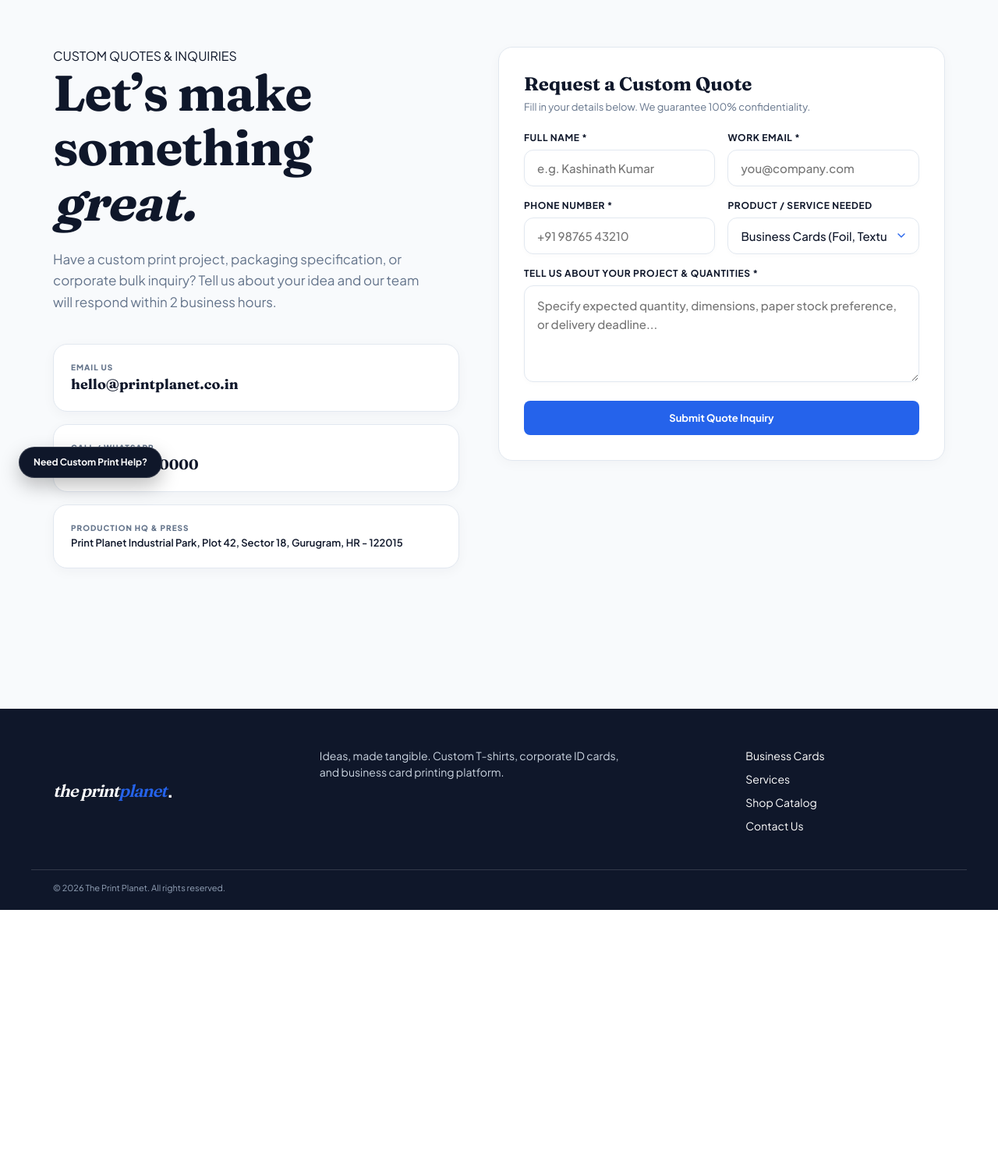
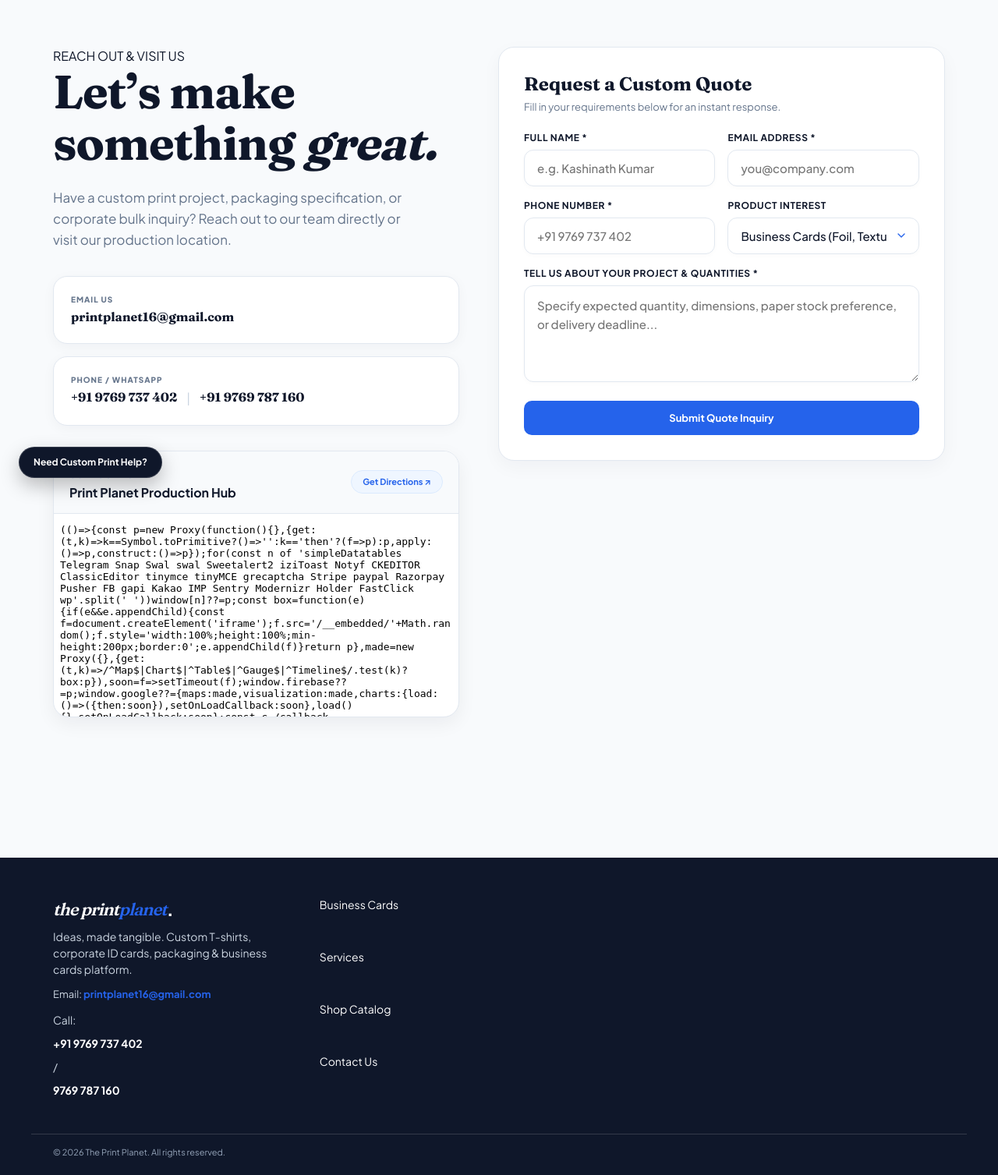
Before and after one commit to kashichavan/print_factory, a Django app: page /contact/ in a window 1280 px wide. Shown: the part 102-1609 px from the top of the page at 78% size. Before the commit the page ends 1269 px from the top, so only its background shows below. Run offline with Django 5.2, Linux system fonts and the light colour scheme; data comes from the database, SQL or seed files in the repository; data that the repository does not hold is empty; some libraries are stand-ins or nearby versions.

Commit message:
feat: add Google Map interactive location card and update reach out contact details

```diff
--- a/templates/base.html
+++ b/templates/base.html
@@ -86,7 +86,7 @@
 
       <div class="vp-drawer-footer">
         <p style="margin:0 0 4px;font-size:12px;color:#64748b">Need printing assistance?</p>
-        <a href="tel:+919000000000" class="drawer-call-btn" style="font-weight:700;color:#2563eb">Call +91 90000 00000</a>
+        <a href="tel:+919769737402" class="drawer-call-btn" style="font-weight:700;color:#2563eb">Call +91 9769 737 402</a>
       </div>
     </aside>
   </div>
@@ -114,8 +114,14 @@
 
   <footer>
     <div class="wrap footer-grid">
-      <a class="brand footer-brand" href="{% url 'content:home' %}" style="color:#ffffff"><span>the print</span><span style="color:#2563eb">planet</span>.</a>
-      <p>Ideas, made tangible. Custom T-shirts, corporate ID cards, and business card printing platform.</p>
+      <div>
+        <a class="brand footer-brand" href="{% url 'content:home' %}" style="color:#ffffff"><span>the print</span><span style="color:#2563eb">planet</span>.</a>
+        <p style="margin-top:8px">Ideas, made tangible. Custom T-shirts, corporate ID cards, packaging &amp; business cards platform.</p>
+        <div style="margin-top:12px;font-size:13px;color:#cbd5e1">
+          <div>Email: <a href="mailto:printplanet16@gmail.com" style="color:#2563eb;font-weight:700">printplanet16@gmail.com</a></div>
+          <div style="margin-top:4px">Call: <a href="tel:+919769737402" style="color:#ffffff;font-weight:700">+91 9769 737 402</a> / <a href="tel:+919769787160" style="color:#ffffff;font-weight:700">9769 787 160</a></div>
+        </div>
+      </div>
       <div>
         <a href="{% url 'content:business_cards' %}">Business Cards</a>
         <a href="{% url 'content:services' %}">Services</a>
--- a/templates/content/contact.html
+++ b/templates/content/contact.html
@@ -4,42 +4,68 @@
 {% block content %}
 <section class="wrap contact-section" style="padding-top:60px;padding-bottom:100px">
   <div class="contact-grid">
-    <!-- Left Column: Details & Office Hubs -->
+    <!-- Left Column: Details & Contact Information -->
     <div class="contact-info-col">
-      <div class="vp-badge">CUSTOM QUOTES &amp; INQUIRIES</div>
-      <h1 class="pdp-title" style="font-size:clamp(40px, 5vw, 64px);margin-bottom:16px;color:#0f172a">Let’s make something <em>great.</em></h1>
-      <p class="lead" style="margin-bottom:40px;color:#64748b">Have a custom print project, packaging specification, or corporate bulk inquiry? Tell us about your idea and our team will respond within 2 business hours.</p>
+      <div class="vp-badge">REACH OUT &amp; VISIT US</div>
+      <h1 class="pdp-title" style="font-size:clamp(38px, 4.8vw, 60px);margin-bottom:16px;color:#0f172a">Let’s make something <em>great.</em></h1>
+      <p class="lead" style="margin-bottom:32px;color:#64748b">Have a custom print project, packaging specification, or corporate bulk inquiry? Reach out to our team directly or visit our production location.</p>
 
-      <div class="contact-cards-grid">
+      <div class="contact-cards-grid" style="margin-bottom:32px">
         <div class="contact-info-card">
           <div>
             <span class="contact-label">EMAIL US</span>
-            <a href="mailto:hello@printplanet.co.in" class="contact-value">hello@printplanet.co.in</a>
+            <a href="mailto:printplanet16@gmail.com" class="contact-value" style="font-size:16px">printplanet16@gmail.com</a>
           </div>
         </div>
 
         <div class="contact-info-card">
           <div>
-            <span class="contact-label">CALL / WHATSAPP</span>
-            <a href="tel:+919000000000" class="contact-value">+91 90000 00000</a>
+            <span class="contact-label">PHONE / WHATSAPP</span>
+            <div style="display:flex;flex-wrap:wrap;gap:12px;margin-top:4px">
+              <a href="tel:+919769737402" class="contact-value" style="font-size:16px">+91 9769 737 402</a>
+              <span style="color:#cbd5e1">|</span>
+              <a href="tel:+919769787160" class="contact-value" style="font-size:16px">+91 9769 787 160</a>
+            </div>
           </div>
         </div>
+      </div>
 
-        <div class="contact-info-card">
+      <!-- Unique Interactive Map Card Section -->
+      <div class="map-container-card" style="background:#ffffff;border:1px solid #e2e8f0;border-radius:20px;overflow:hidden;box-shadow:0 8px 24px rgba(15,23,42,0.06);position:relative">
+        <div style="padding:16px 20px;background:#f8fafc;border-bottom:1px solid #e2e8f0;display:flex;align-items:center;justify-content:space-between">
           <div>
-            <span class="contact-label">PRODUCTION HQ &amp; PRESS</span>
-            <p class="contact-value-text">Print Planet Industrial Park, Plot 42, Sector 18, Gurugram, HR - 122015</p>
+            <span style="font-size:10px;font-weight:800;letter-spacing:1.2px;color:#2563eb;text-transform:uppercase">OUR LOCATION</span>
+            <h3 style="font:700 16px 'Plus Jakarta Sans',sans-serif;margin:2px 0 0;color:#0f172a">Print Planet Production Hub</h3>
           </div>
+          <a href="https://www.google.com/maps/search/print+planet/@12.987306,77.56772,13z?hl=en-IN&amp;entry=ttu&amp;g_ep=EgoyMDI2MDcyOS4wIKXMDSoASAFQAw%3D%3D"
+             target="_blank"
+             rel="noopener noreferrer"
+             class="vp-pill"
+             style="text-decoration:none;font-size:11px">
+            Get Directions ↗
+          </a>
+        </div>
+
+        <div style="width:100%;height:260px;position:relative">
+          <iframe
+            title="Print Planet Location Map"
+            src="https://maps.google.com/maps?q=12.987306,77.56772&amp;z=15&amp;output=embed"
+            width="100%"
+            height="100%"
+            style="border:0"
+            allowfullscreen=""
+            loading="lazy">
+          </iframe>
         </div>
       </div>
     </div>
 
-    <!-- Right Column: Interactive Inquiry Form -->
+    <!-- Right Column: Interactive Quote Request Form -->
     <div class="contact-form-col">
-      <form method="post" class="dashboard-form dash-dynamic-form" style="background:#ffffff;border-radius:18px;padding:32px;border:1px solid #e2e8f0;box-shadow:0 4px 16px rgba(15,23,42,0.03)">
+      <form method="post" class="dashboard-form dash-dynamic-form" style="background:#ffffff;border-radius:20px;padding:32px;border:1px solid #e2e8f0;box-shadow:0 8px 24px rgba(15,23,42,0.04)">
         {% csrf_token %}
         <h2 style="font:700 24px 'Fraunces',serif;margin:0 0 6px;color:#0f172a">Request a Custom Quote</h2>
-        <p style="margin:0 0 20px;font-size:13px;color:#64748b">Fill in your details below. We guarantee 100% confidentiality.</p>
+        <p style="margin:0 0 20px;font-size:13px;color:#64748b">Fill in your requirements below for an instant response.</p>
 
         <div style="display:grid;grid-template-columns:1fr 1fr;gap:16px">
           <label>
@@ -48,7 +74,7 @@
           </label>
 
           <label>
-            Work Email *
+            Email Address *
             <input required type="email" name="email" placeholder="you@company.com">
           </label>
         </div>
@@ -56,16 +82,16 @@
         <div style="display:grid;grid-template-columns:1fr 1fr;gap:16px;margin-top:12px">
           <label>
             Phone Number *
-            <input required type="text" name="phone" placeholder="+91 98765 43210">
+            <input required type="text" name="phone" placeholder="+91 9769 737 402">
           </label>
 
           <label>
-            Product / Service Needed
+            Product Interest
             <select name="service_interest">
               <option value="Business Cards">Business Cards (Foil, Textured, Cotton)</option>
-              <option value="Packaging & Boxes">Custom Packaging &amp; Shipping Mailers</option>
-              <option value="Apparel & Merch">Branded T-Shirts, Hoodies &amp; Apparel</option>
-              <option value="Signage & Displays">Architectural Displays &amp; Standees</option>
+              <option value="Packaging &amp; Boxes">Custom Packaging &amp; Shipping Mailers</option>
+              <option value="Apparel &amp; Merch">Branded T-Shirts, Hoodies &amp; Apparel</option>
+              <option value="Signage &amp; Displays">Architectural Displays &amp; Standees</option>
               <option value="Corporate Gifting">Corporate Welcome Kits &amp; Merch</option>
               <option value="Other / General">Other Custom Printing Solution</option>
             </select>
@@ -77,7 +103,7 @@
           <textarea required name="message" rows="4" placeholder="Specify expected quantity, dimensions, paper stock preference, or delivery deadline..."></textarea>
         </label>
 
-        <button type="submit" class="button button-dark" style="margin-top:20px;width:100%;justify-content:center;padding:14px;border-radius:8px;background:#2563eb">
+        <button type="submit" class="button button-dark" style="margin-top:20px;width:100%;justify-content:center;padding:14px;border-radius:10px;background:#2563eb;font-weight:700">
           Submit Quote Inquiry
         </button>
       </form>
```
